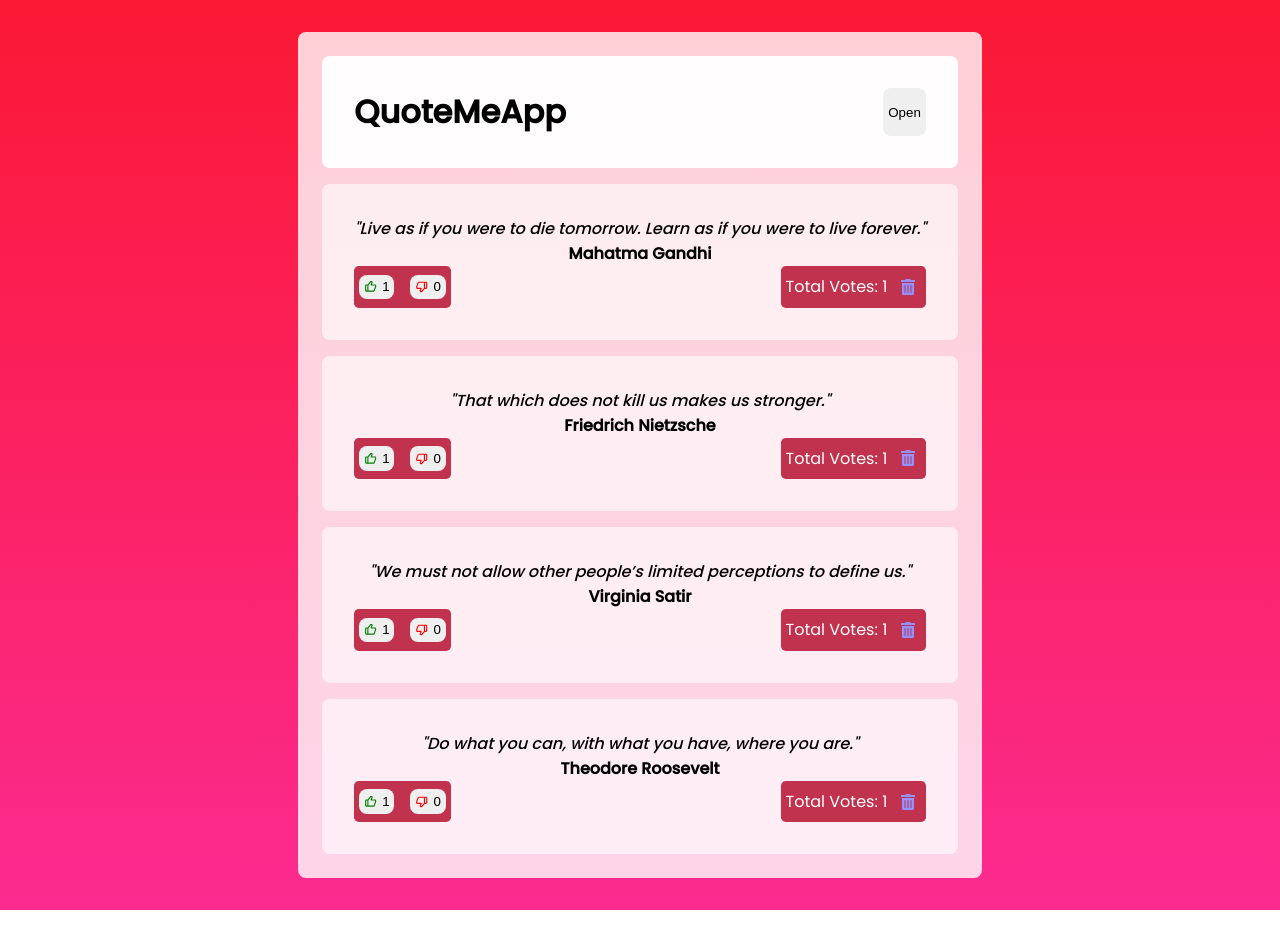
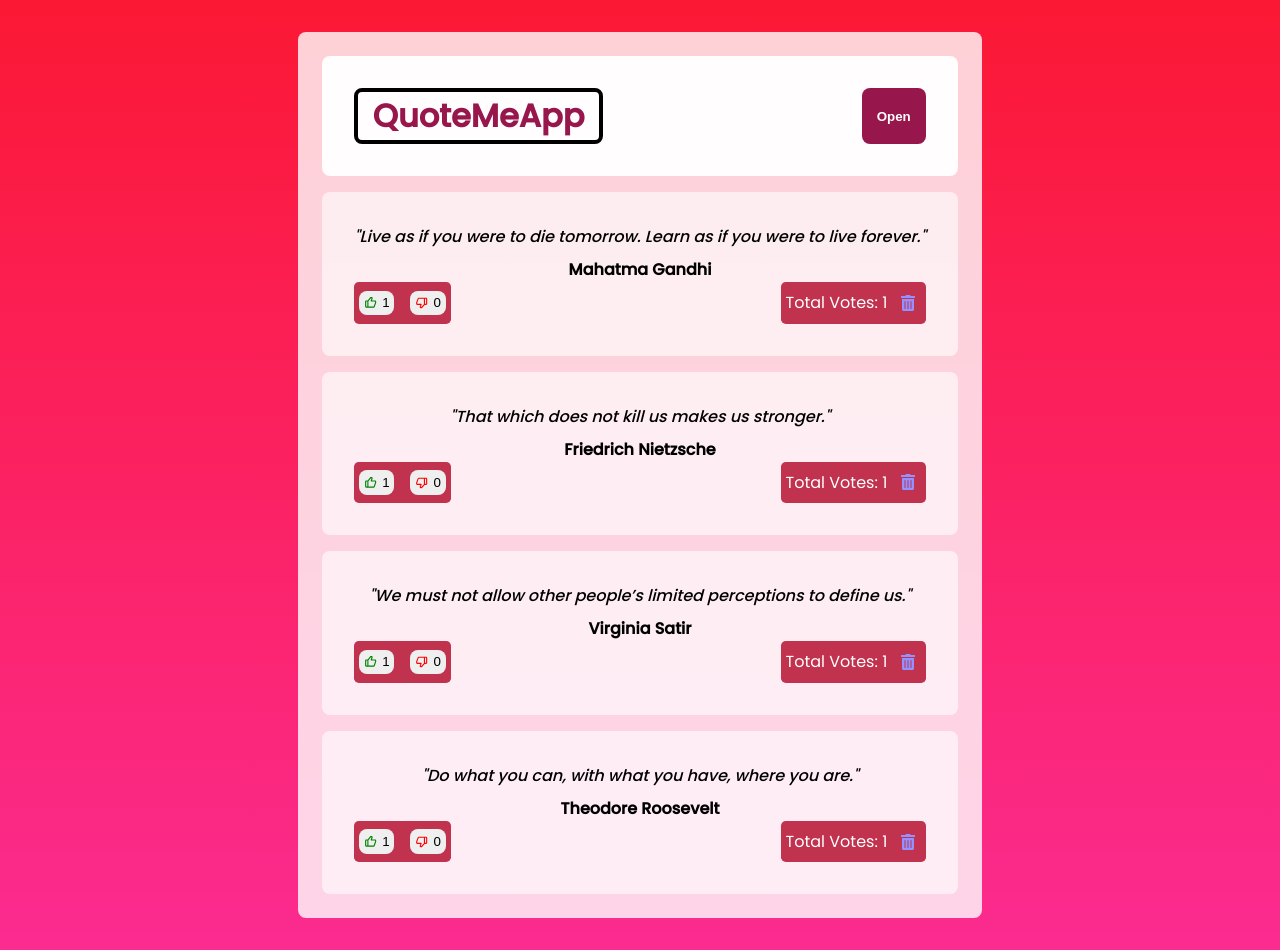
Before and after one commit to LemmyMwaura/react-quotes, a React (Create React App) app: page / in a window 1280 px wide. Before the commit the page ends 910 px from the top, so only its background shows below. Built offline with nearby package versions, Linux system fonts and the light colour scheme.

Commit message:
Style update

```diff
--- a/src/components/Header.jsx
+++ b/src/components/Header.jsx
@@ -7,14 +7,14 @@ export default function Header() {
 
   return (
     <div className='header'>
-      <h1>QuoteMeApp</h1>
+      <h1 className='title'>QuoteMeApp</h1>
       <button
-        className='btn'
+        className='btn header-btn'
         onClick={() => {
           setShowForm(prevValue => !prevValue)
           setValue(prevValue => {
             if (prevValue === 'Open') return 'Close'
-            else return 'Add'
+            else return 'Open'
           })
         }
       }
--- a/src/styles/header.css
+++ b/src/styles/header.css
@@ -5,4 +5,18 @@
   border-radius: 0.5rem;
   background-color: rgba(255,255,255,0.95);
   margin-bottom: 1rem;
+  color: #97164c;
 }
+
+.title{
+  border: 4px solid black;
+  padding: 0.0rem 0.9rem;
+  border-radius: 0.5rem;
+}
+
+.header-btn{
+  background-color:#97164c;
+  color: white;
+  width:4rem;
+  font-weight: 600;
+}
--- a/src/styles/quote.css
+++ b/src/styles/quote.css
@@ -12,6 +12,7 @@
 
 .author{
   font-size: 1rem;
+  margin-top: 0.5rem;
 }
 
 .footer{
```
